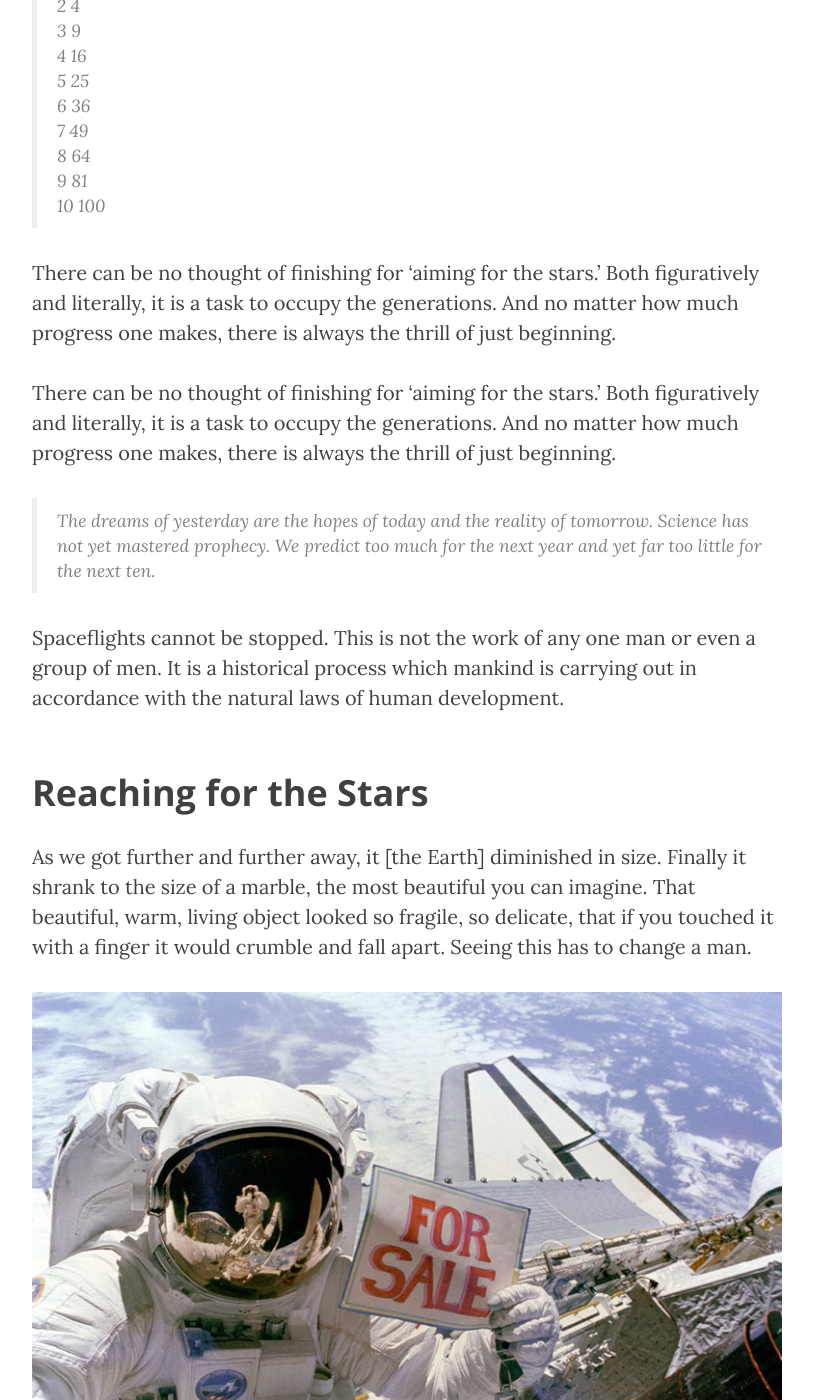
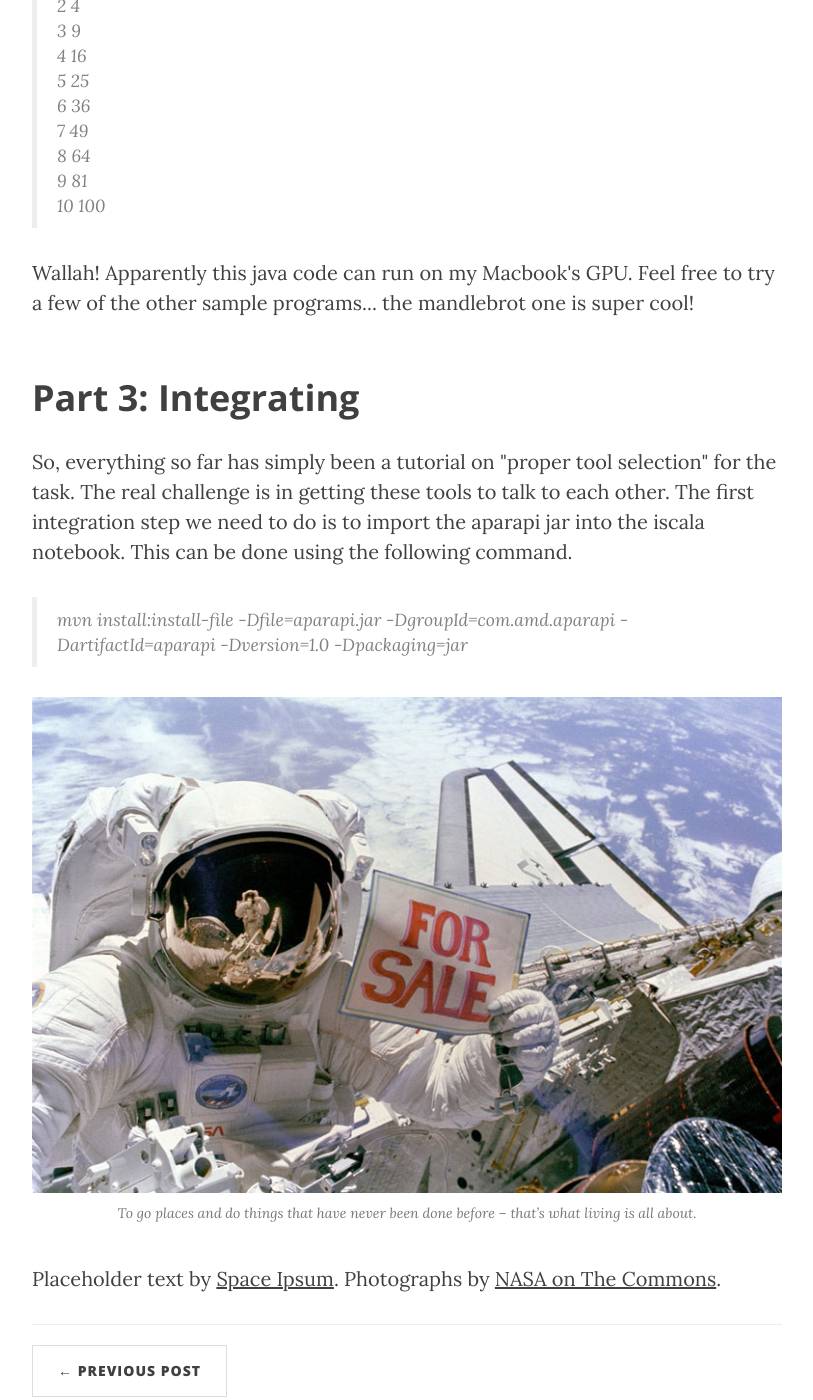
Before and after one commit to iamtrask/iamtrask.github.io, a Jekyll site: the page built from _posts/2014-09-24-man-must-explore.markdown, in a window 1280 px wide and 1400 px high, scrolled down 2814 px. Shown: the whole window, without its empty margins (233-1046 px from the left). Built offline with Jekyll 4.4.1, drawn with Linux system fonts in a browser that asks for light colours; nearby versions of some CDN libraries; some of the changed text lies outside the part shown.

Commit message:
Update 2014-09-24-man-must-explore.markdown

```diff
--- a/_posts/2014-09-24-man-must-explore.markdown
+++ b/_posts/2014-09-24-man-must-explore.markdown
@@ -57,27 +57,18 @@ sh squares.sh</blockquote>
      8       64<br />
      9       81<br />
     10      100
-</blockquote>
-</p>
-<p>There can be no thought of finishing for ‘aiming for the stars.’ Both figuratively and literally, it is a task to occupy the generations. And no matter how much progress one makes, there is always the thrill of just beginning.</p>
+</blockquote></p>
 
-<p>There can be no thought of finishing for ‘aiming for the stars.’ Both figuratively and literally, it is a task to occupy the generations. And no matter how much progress one makes, there is always the thrill of just beginning.</p>
+<p> Wallah! Apparently this java code can run on my Macbook's GPU. Feel free to try a few of the other sample programs... the mandlebrot one is super cool!</p>
 
-<blockquote>The dreams of yesterday are the hopes of today and the reality of tomorrow. Science has not yet mastered prophecy. We predict too much for the next year and yet far too little for the next ten.</blockquote>
+<h2 class="section-heading">Part 3: Integrating</h2>
 
-<p>Spaceflights cannot be stopped. This is not the work of any one man or even a group of men. It is a historical process which mankind is carrying out in accordance with the natural laws of human development.</p>
-
-<h2 class="section-heading">Reaching for the Stars</h2>
-
-<p>As we got further and further away, it [the Earth] diminished in size. Finally it shrank to the size of a marble, the most beautiful you can imagine. That beautiful, warm, living object looked so fragile, so delicate, that if you touched it with a finger it would crumble and fall apart. Seeing this has to change a man.</p>
+<p> So, everything so far has simply been a tutorial on "proper tool selection" for the task. The real challenge is in getting these tools to talk to each other. The first integration step we need to do is to import the aparapi jar into the iscala notebook. This can be done using the following command.</p>
+<blockquote>mvn install:install-file -Dfile=aparapi.jar -DgroupId=com.amd.aparapi -DartifactId=aparapi -Dversion=1.0 -Dpackaging=jar</blockquote>
 
 <a href="#">
     <img class="img-responsive" src="{{ site.baseurl }}/img/post-sample-image.jpg" alt="">
 </a>
 <span class="caption text-muted">To go places and do things that have never been done before – that’s what living is all about.</span>
 
-<p>Space, the final frontier. These are the voyages of the Starship Enterprise. Its five-year mission: to explore strange new worlds, to seek out new life and new civilizations, to boldly go where no man has gone before.</p>
-
-<p>As I stand out here in the wonders of the unknown at Hadley, I sort of realize there’s a fundamental truth to our nature, Man must explore, and this is exploration at its greatest.</p>
-
 <p>Placeholder text by <a href="http://spaceipsum.com/">Space Ipsum</a>. Photographs by <a href="https://www.flickr.com/photos/nasacommons/">NASA on The Commons</a>.</p>
```
